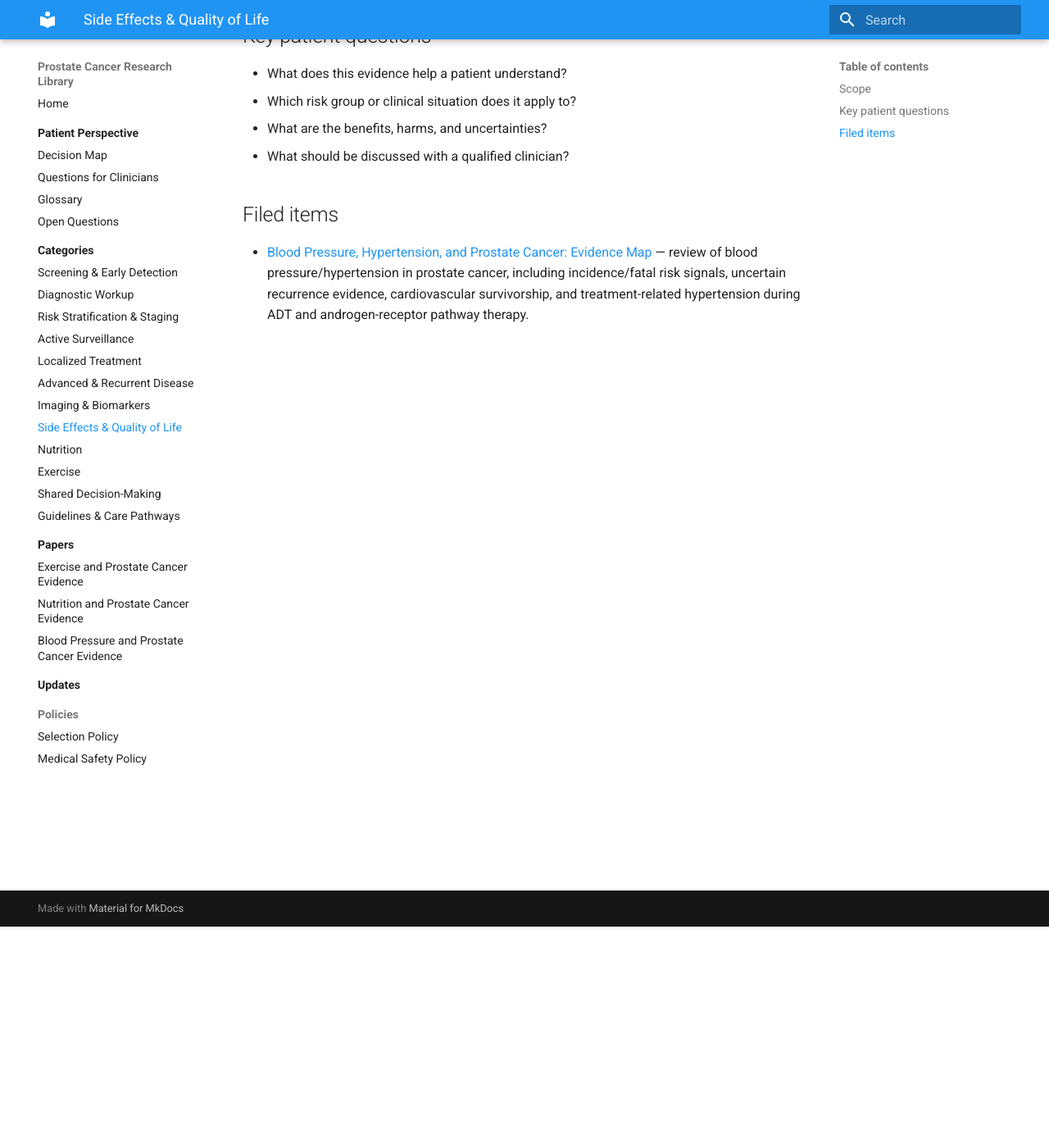
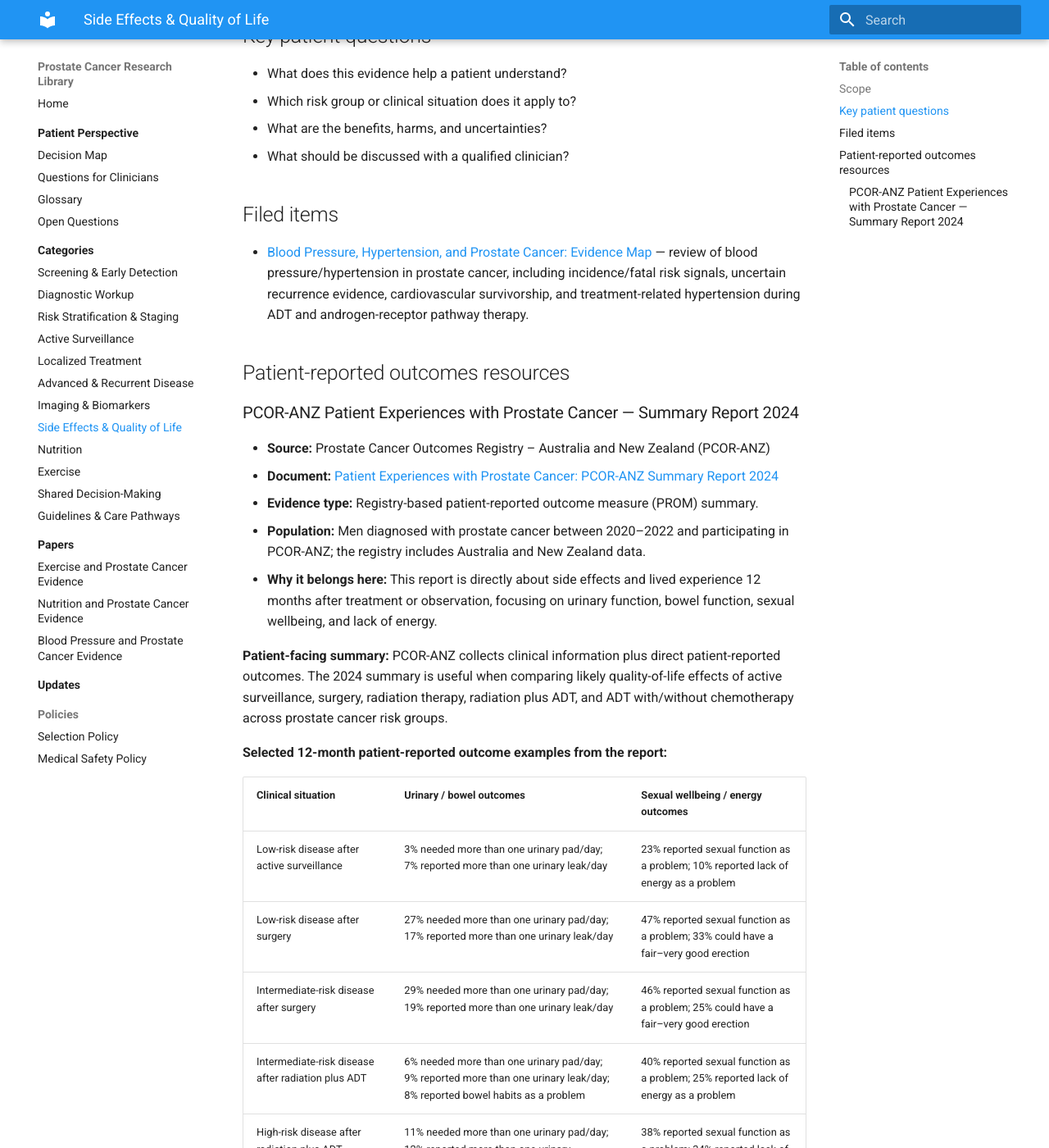
Before and after one commit to TerryHilsberg/prostate-cancer-research-library, an MkDocs documentation site: the page built from docs/categories/side-effects-quality-of-life.md, in a window 1280 px wide and 1400 px high, scrolled down 270 px. Shown: the whole window at 82% size. Built offline with MkDocs 1.6.1 and Material for MkDocs 9.7.7, drawn with Linux system fonts in a browser that asks for light colours; some of the changed text lies outside the part shown.

Commit message:
Add PCOR-ANZ patient experiences summary

```diff
--- a/docs/categories/side-effects-quality-of-life.md
+++ b/docs/categories/side-effects-quality-of-life.md
@@ -14,3 +14,36 @@ Research notes and filed articles for **side effects & quality of life**.
 ## Filed items
 
 - [Blood Pressure, Hypertension, and Prostate Cancer: Evidence Map](../papers/blood-pressure-prostate-cancer-evidence/index.md) — review of blood pressure/hypertension in prostate cancer, including incidence/fatal risk signals, uncertain recurrence evidence, cardiovascular survivorship, and treatment-related hypertension during ADT and androgen-receptor pathway therapy.
+
+## Patient-reported outcomes resources
+
+### PCOR-ANZ Patient Experiences with Prostate Cancer — Summary Report 2024
+
+- **Source:** Prostate Cancer Outcomes Registry – Australia and New Zealand (PCOR-ANZ)
+- **Document:** [Patient Experiences with Prostate Cancer: PCOR-ANZ Summary Report 2024](https://prostatecancerregistry.org/pcor_cms/media/reports/MCS-4813%20PCOR-ANZ%20Annual%20Report%20Summary_DIGI_FA2.pdf)
+- **Evidence type:** Registry-based patient-reported outcome measure (PROM) summary.
+- **Population:** Men diagnosed with prostate cancer between 2020–2022 and participating in PCOR-ANZ; the registry includes Australia and New Zealand data.
+- **Why it belongs here:** This report is directly about side effects and lived experience 12 months after treatment or observation, focusing on urinary function, bowel function, sexual wellbeing, and lack of energy.
+
+**Patient-facing summary:** PCOR-ANZ collects clinical information plus direct patient-reported outcomes. The 2024 summary is useful when comparing likely quality-of-life effects of active surveillance, surgery, radiation therapy, radiation plus ADT, and ADT with/without chemotherapy across prostate cancer risk groups.
+
+**Selected 12-month patient-reported outcome examples from the report:**
+
+| Clinical situation | Urinary / bowel outcomes | Sexual wellbeing / energy outcomes |
+|---|---|---|
+| Low-risk disease after active surveillance | 3% needed more than one urinary pad/day; 7% reported more than one urinary leak/day | 23% reported sexual function as a problem; 10% reported lack of energy as a problem |
+| Low-risk disease after surgery | 27% needed more than one urinary pad/day; 17% reported more than one urinary leak/day | 47% reported sexual function as a problem; 33% could have a fair–very good erection |
+| Intermediate-risk disease after surgery | 29% needed more than one urinary pad/day; 19% reported more than one urinary leak/day | 46% reported sexual function as a problem; 25% could have a fair–very good erection |
+| Intermediate-risk disease after radiation plus ADT | 6% needed more than one urinary pad/day; 9% reported more than one urinary leak/day; 8% reported bowel habits as a problem | 40% reported sexual function as a problem; 25% reported lack of energy as a problem |
+| High-risk disease after radiation plus ADT | 11% needed more than one urinary pad/day; 12% reported more than one urinary leak/day; 10% reported bowel habits as a problem | 38% reported sexual function as a problem; 34% reported lack of energy as a problem |
+| Advanced disease after ADT with/without chemotherapy | 10% needed more than one urinary pad/day; 11% reported more than one urinary leak/day | 34% reported sexual function as a problem; 36% reported lack of energy as a problem |
+
+**Questions for clinician:**
+
+- For my risk group and treatment options, what urinary, bowel, sexual, and energy outcomes are most likely at 12 months?
+- How do these registry outcomes compare with outcomes at this hospital or with this clinician?
+- What can be done before and after treatment to reduce urinary incontinence, bowel symptoms, erectile dysfunction, and fatigue?
+- Would pelvic-floor physiotherapy, sexual rehabilitation, exercise physiology, psychological support, or specialist nursing support be appropriate?
+
+!!! note "Interpretation caveat"
+    Registry summaries are very useful for real-world expectations, but they do not replace individual risk estimates. Outcomes depend on cancer risk group, age, baseline urinary/sexual/bowel function, comorbidities, treatment details, clinician/team experience, and personal priorities.
```
